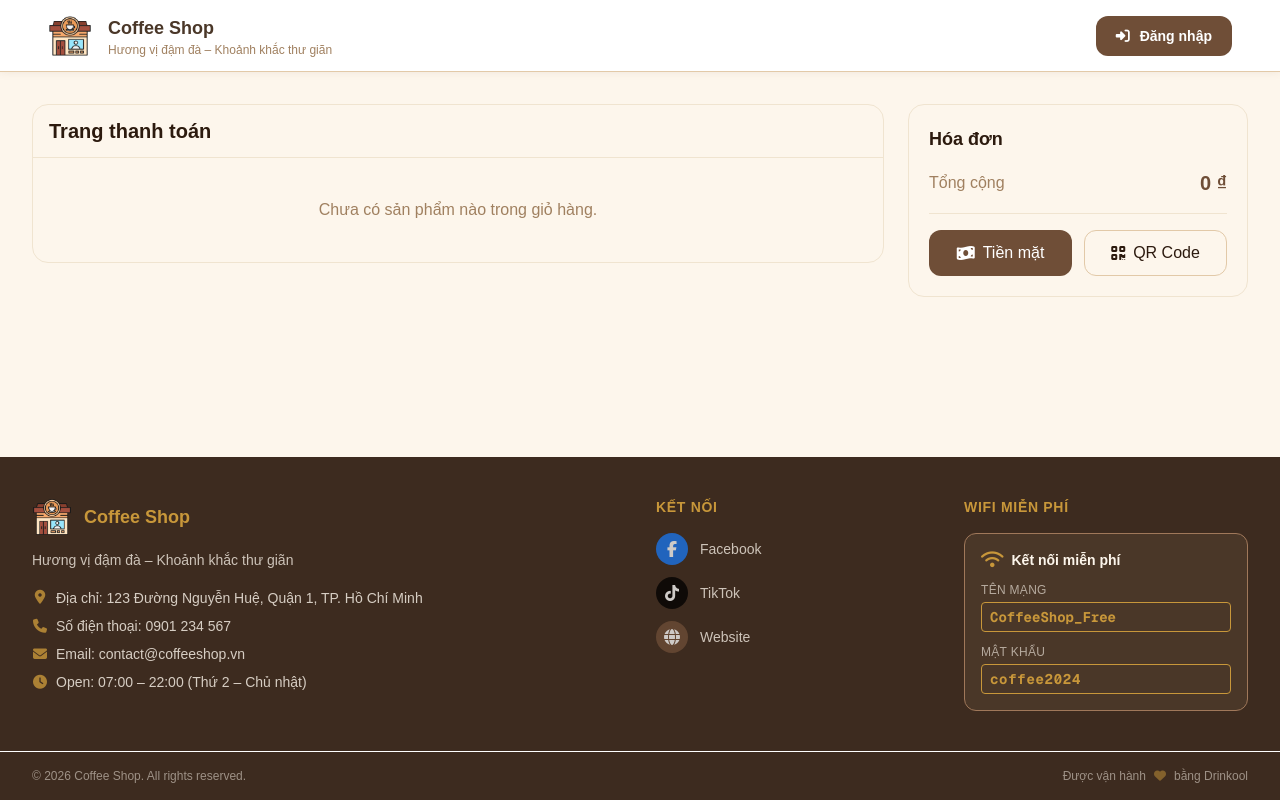
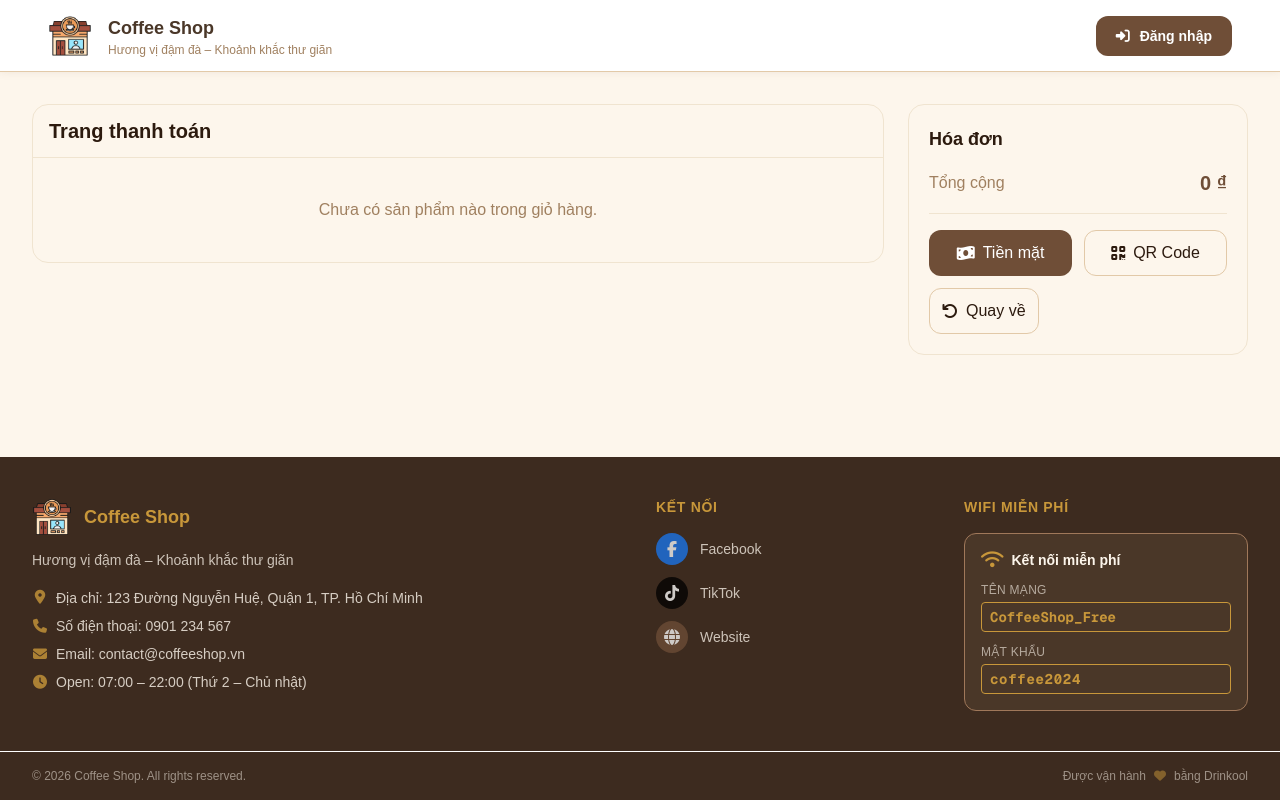
Before and after one commit to ThanhQuy-wolf/Coffee-Shop-Backup, a Next.js app: page /payment in a window 1280 px wide. Built offline with nearby package versions, Linux system fonts and the light colour scheme.

Commit message:
Payment app

```diff
--- a/app/payment/page.tsx
+++ b/app/payment/page.tsx
@@ -1,5 +1,6 @@
 "use client";
 
+import Link from 'next/link';
 import { useCart } from "@/lib/cart-context";
 
 const formatPrice = (value: number) =>
@@ -30,7 +31,7 @@ export default function PaymentPage() {
               </div>
             ) : (
               <div className="overflow-x-auto">
-                <table className="w-full min-w-[760px] text-sm">
+                <table className="w-full min-w-190 text-sm">
                   <thead>
                     <tr className="bg-(--color-border-light)/40 text-left">
                       <th className="px-4 py-3 font-semibold">Tên sản phẩm</th>
@@ -47,7 +48,7 @@ export default function PaymentPage() {
                         <td className="px-4 py-3 text-(--color-primary) font-semibold">
                           {formatPrice(item.price)}
                         </td>
-                        <td className="px-4 py-3 text-(--color-text-muted) max-w-[280px]">
+                        <td className="px-4 py-3 text-(--color-text-muted) max-w-70">
                           <p className="line-clamp-2">{item.description}</p>
                         </td>
                         <td className="px-4 py-3">
@@ -65,6 +66,7 @@ export default function PaymentPage() {
                               value={item.quantity}
                               onChange={(e) => setQuantity(item.id, Number(e.target.value))}
                               className="w-16 h-8 text-center rounded-lg border border-(--color-border) bg-transparent"
+                              title='Nhập số lượng'
                             />
                             <button
                               onClick={() => increaseQty(item.id)}
@@ -93,7 +95,7 @@ export default function PaymentPage() {
           </div>
         </section>
 
-        <aside className="xl:w-[340px] shrink-0">
+        <aside className="xl:w-85 shrink-0">
           <div className="sticky top-[calc(var(--spacing-header-height)+1rem)] rounded-2xl border border-(--color-border-light) bg-card p-4 md:p-5">
             <h2 className="text-lg font-bold mb-4">Hóa đơn</h2>
 
@@ -104,7 +106,7 @@ export default function PaymentPage() {
 
             <div className="mt-4 grid grid-cols-2 gap-3">
               <button
-                className="inline-flex items-center justify-center gap-2 rounded-xl px-3 py-2.5 bg-(--color-primary) text-white hover:bg-(--color-primary-dark) transition-colors"
+                className="inline-flex items-center justify-center gap-2 rounded-xl px-3 py-2.5 bg-(--color-primary) text-white hover:bg-(--color-primary-dark) transition-colors cursor-pointer"
                 type="button"
               >
                 <i className="fa-solid fa-money-bill-wave"></i>
@@ -112,12 +114,22 @@ export default function PaymentPage() {
               </button>
 
               <button
-                className="inline-flex items-center justify-center gap-2 rounded-xl px-3 py-2.5 border border-(--color-border) text-foreground hover:bg-(--color-border-light) transition-colors"
+                className="inline-flex items-center justify-center gap-2 rounded-xl px-3 py-2.5 border border-(--color-border) text-foreground hover:bg-(--color-border-light) transition-colors cursor-pointer"
                 type="button"
               >
                 <i className="fa-solid fa-qrcode"></i>
                 <span className="hidden lg:inline">QR Code</span>
               </button>
+
+              <Link href="/">
+                <button
+                  className="inline-flex items-center justify-center gap-2 rounded-xl px-3 py-2.5 border border-(--color-border) text-foreground hover:bg-(--color-border-light) transition-colors cursor-pointer"
+                  type="button"
+                >
+                  <i className="fa-solid fa-arrow-rotate-left"></i>
+                  <span className="hidden lg:inline">Quay về</span>
+                </button>
+              </Link>
             </div>
           </div>
         </aside>
--- a/components/CartFab.tsx
+++ b/components/CartFab.tsx
@@ -12,7 +12,7 @@ export default function CartFab() {
     <Link
       href="/payment"
       aria-label="Đi đến trang thanh toán"
-      className="fixed right-5 bottom-6 z-[70] w-14 h-14 rounded-full
+      className="fixed right-5 bottom-6 z-70 w-14 h-14 rounded-full
                  bg-(--color-primary) text-white shadow-xl
                  flex items-center justify-center
                  hover:bg-(--color-primary-dark)
```
